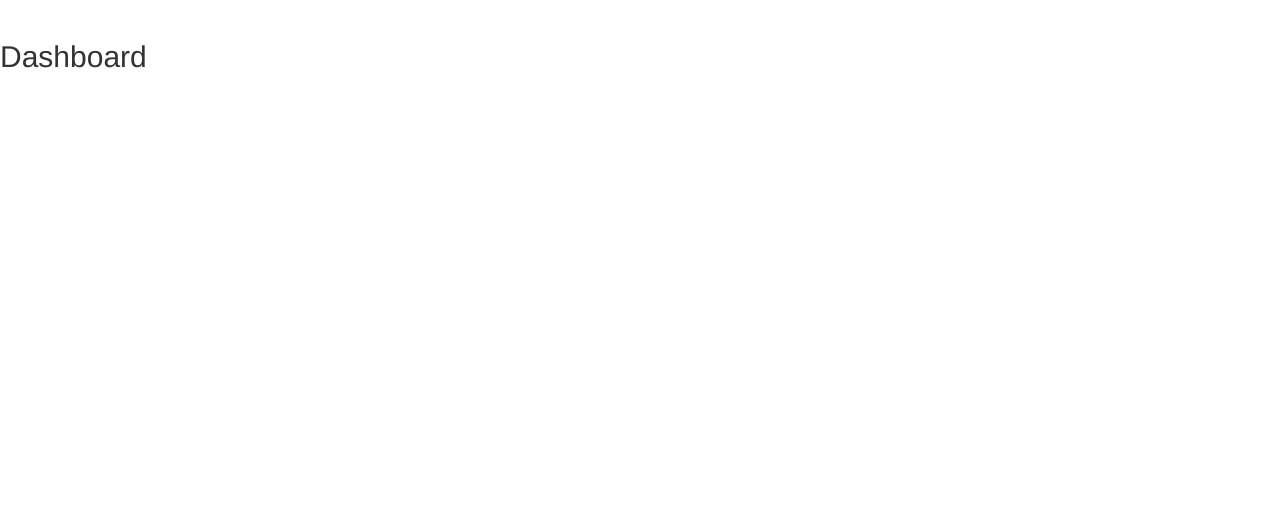
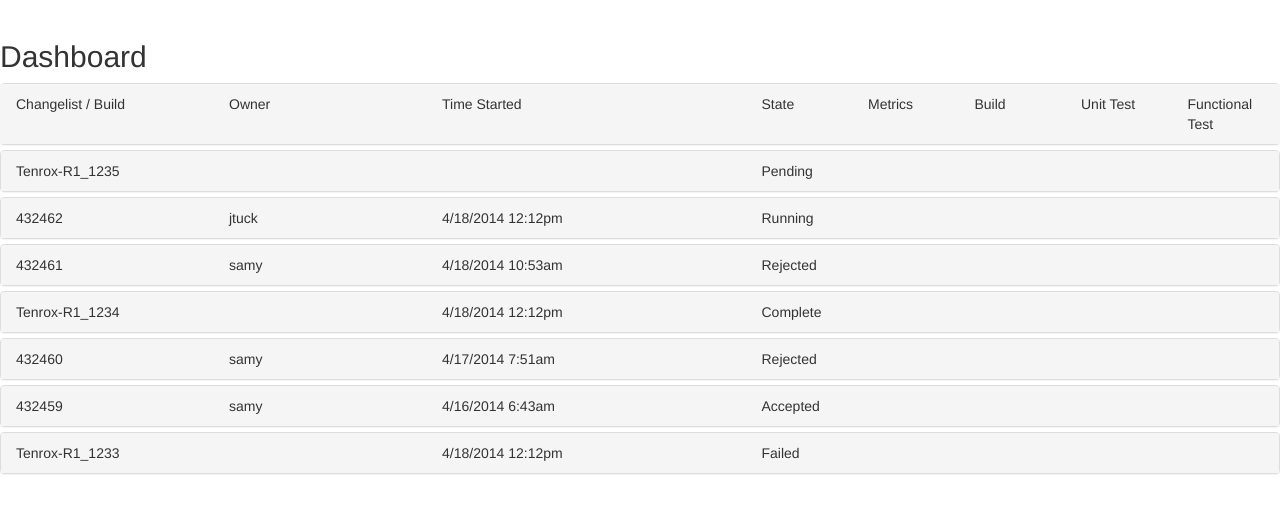
Before and after one commit to ramanathanMuthuraman/mydashboard, a website: page app/index.html in a window 1280 px wide. Drawn offline with nearby package versions, Linux system fonts and the light colour scheme; files that its build step writes are made by us from their sources.

Commit message:
initial push

```diff
--- a/app/data/dashboard.json
+++ b/app/data/dashboard.json
@@ -160,7 +160,7 @@
         },
         {
             "type": "Build",
-            "id": "Tenrox-R2_1234",
+            "id": "Tenrox-R1_1233",
             "owner": "",
             "time_started": "4/18/2014 12:12pm",
             "state": "Failed",
--- a/app/index.html
+++ b/app/index.html
@@ -11,6 +11,42 @@
   </head>
   <body ng-controller="MainCtrl">
   <h2>Dashboard</h2>
+  <div  >
+
+
+ <div class="panel-group"  id="dashboard-accordion">
+ <div class="panel panel-default">
+ <div class="panel-heading row">
+<div class="col-md-2 col-xs-2">Changelist / Build</div>
+<div class="col-md-2 col-xs-2">Owner</div>
+<div class="col-md-3 col-xs-3">Time Started</div>
+<div class="col-md-1 col-xs-1">State</div>
+<div class="col-md-1 col-xs-1">Metrics</div>
+<div class="col-md-1 col-xs-1">Build</div>
+<div class="col-md-1 col-xs-1">Unit Test</div>
+<div class="col-md-1 col-xs-1">Functional Test</div>
+ </div>
+ </div>
+  <div class="panel panel-default" data-ng-repeat="item in list">
+ <div class="panel-heading accordion-toggle collapsed" data-toggle="collapse" data-target="#{{item.id}}" data-parent="#dashboard-accordion">
+ <div class="row">
+<div class="col-md-2 col-xs-2">{{item.id}}</div>
+<div class="col-md-2 col-xs-2">{{item.owner}}</div>
+<div class="col-md-3 col-xs-3">{{item.time_started}}</div>
+<div class="col-md-1 col-xs-1">{{item.state}}</div>
+<div class="col-md-1 col-xs-1"></div>
+<div class="col-md-1 col-xs-1"></div>
+<div class="col-md-1 col-xs-1"></div>
+<div class="col-md-1 col-xs-1"></div>
+</div>
+</div>
+ <div id="{{item.id}}" class="panel-collapse collapse">
+ <div class="panel-body">
+        Anim pariatur cliche...
+   </div>
+  </div>
+  </div>
+  </div>
 <!-- build:js js/main.js -->
      <script src="../bower_components/jquery/dist/jquery.js"></script>
      <script src="../bower_components/angular/angular.js"></script>
--- a/app/scripts/controllers/main.js
+++ b/app/scripts/controllers/main.js
@@ -9,7 +9,7 @@ angular.module('mydashboard')
 
   	 myService.getResponse("data/dashboard.json").then(function (response) {
 
-            console.log(response.data);
+            $scope.list = response.data.dashboard;
 
         });
 
```
